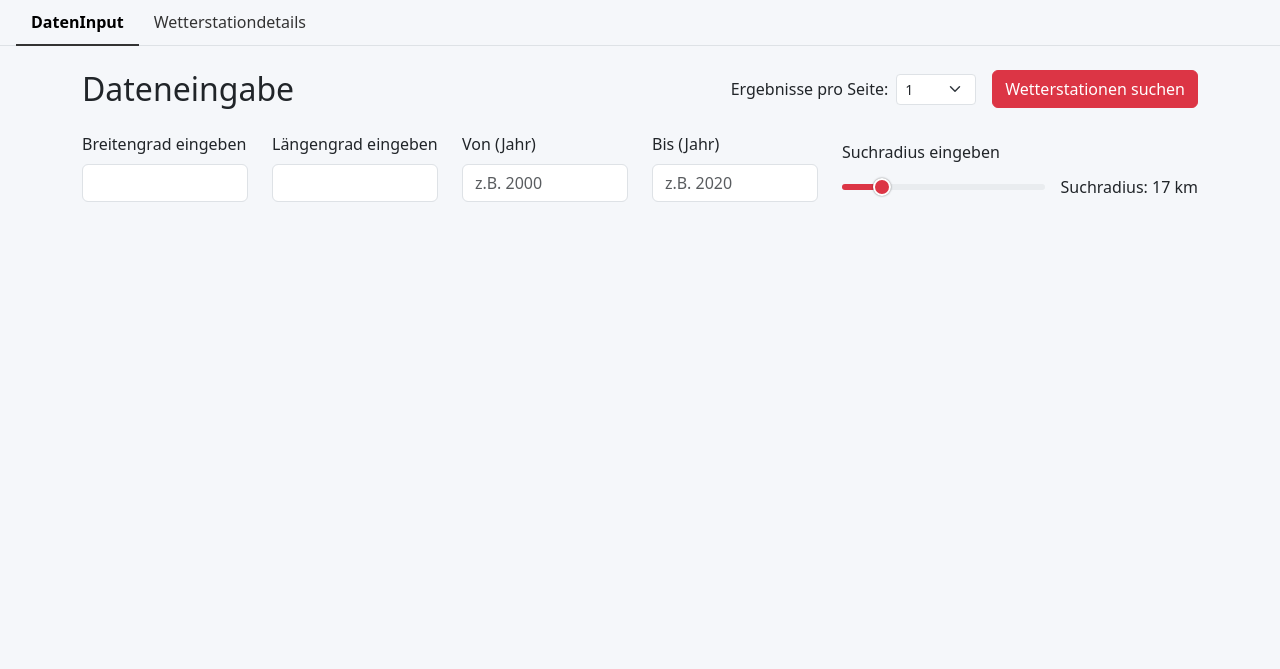
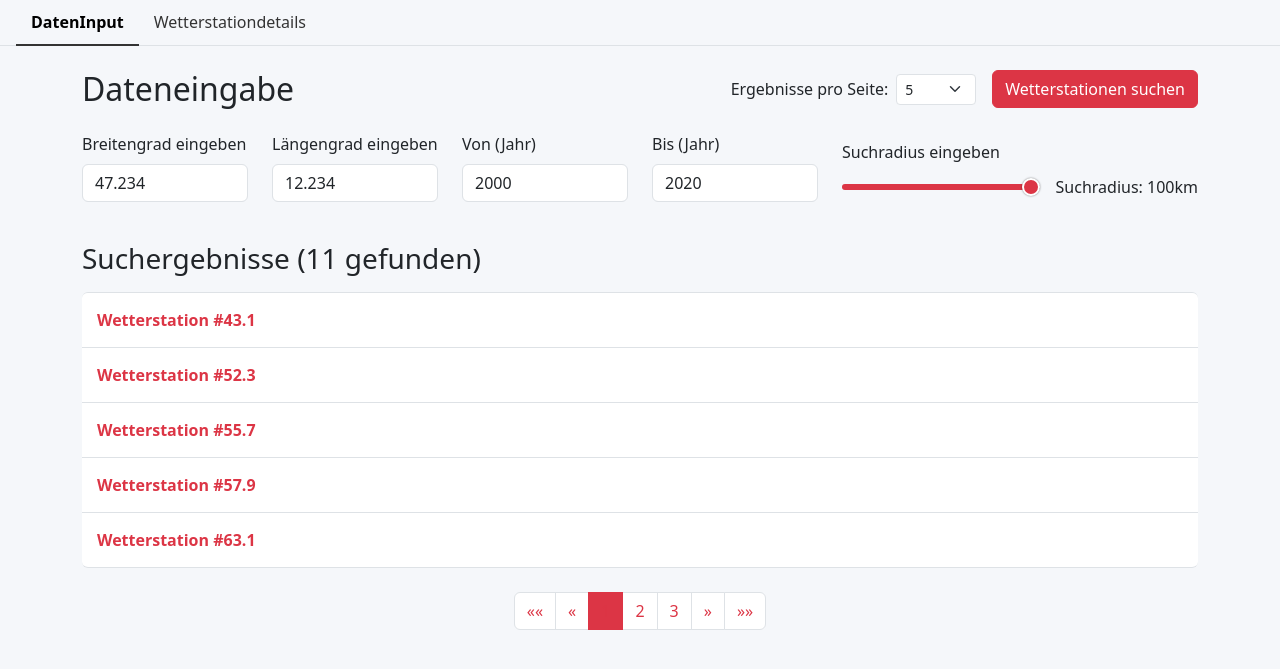
Before and after one commit to silkiqw/abgabe, a Django app: page / in a window 1280 px wide. Shown: the top 669 px of the page. Run offline with Django 5.2, Linux system fonts and the light colour scheme; some libraries are stand-ins or nearby versions.

Commit message:
Update index.html

```diff
--- a/myapp/templates/index.html
+++ b/myapp/templates/index.html
@@ -42,12 +42,18 @@
         .weather-station {
             color: #dc3545;
             font-weight: bold;
+            background: none;
+            border: none;
+            text-align: left;
+            padding: 0;
+            width: 100%;
+            cursor: pointer;
         }
         .search-form-row {
             align-items: flex-end;
         }
         .search-results {
-            display: none;
+            display: block; /* Changed from none to block */
         }
         .radius-input {
             margin-bottom: 0;
@@ -128,9 +134,9 @@
     <!-- Navigation Tabs -->
     <ul class="nav nav-tabs px-3 border-bottom">
         <li class="nav-item">
-            <a class="nav-link {% if request.resolver_match.url_name == 'index' %}active{% endif %}" href="{% url 'index' %}">DatenInput</a>
+            <a class="nav-link active" href="#">DatenInput</a>
         </li>
-        <form action="{% url 'back_data' %}"  method="post">
+        <form action="{% url 'back_data' %}" method="post">
             {% csrf_token %}
         <li class="nav-item">
             <button class="nav-link" type="submit">Wetterstationdetails</button>
@@ -150,10 +156,10 @@
                         <div class="d-flex align-items-center">
                             <label for="maxRecords" class="me-2 mb-0">Ergebnisse pro Seite:</label>
                             <select name="maxRecords" id="maxRecords" class="form-select form-select-sm" style="width: 80px;">
-                                <option value="1" {% if maxRecords == 1 %}selected{% endif %}>1</option>
-                                <option value="2" {% if maxRecords == 2 %}selected{% endif %}>2</option>
-                                <option value="5" {% if maxRecords == 5 %}selected{% endif %}>5</option>
-                                <option value="10" {% if maxRecords == 10 %}selected{% endif %}>10</option>
+                                <option value="1">1</option>
+                                <option value="2">2</option>
+                                <option value="5" selected>5</option>
+                                <option value="10">10</option>
                             </select>
                         </div>
                         <button type="submit" class="btn search-button text-white" id="searchButton">Wetterstationen suchen</button>
@@ -165,19 +171,19 @@
             <div class="row search-form-row mb-4">
                 <div class="col-md-2 mb-3">
                     <label for="lat" class="form-label">Breitengrad eingeben</label>
-                    <input type="number" step="0.0001" name="lat" class="form-control" id="lat" required {% if inputs %} value="{{ inputs.0 }}" {% endif %}>
+                    <input type="number" step="0.0001" name="lat" class="form-control" id="lat" required value="47.234">
                 </div>
                 <div class="col-md-2 mb-3">
                     <label for="lon" class="form-label">Längengrad eingeben</label>
-                    <input type="number" step="0.0001" name="lon" class="form-control" id="lon" required {% if inputs %} value="{{ inputs.1 }}" {% endif %}>
+                    <input type="number" step="0.0001" name="lon" class="form-control" id="lon" required value="12.234">
                 </div>
                 <div class="col-md-2 mb-3">
                     <label for="yearFrom" class="form-label">Von (Jahr)</label>
-                    <input type="number" min="1973" max="2024" class="form-control" name="yearFrom" id="yearFrom" placeholder="z.B. 2000" {% if yearFrom %} value="{{ yearFrom }}" {% endif %} required>
+                    <input type="number" min="1973" max="2024" class="form-control" name="yearFrom" id="yearFrom" placeholder="z.B. 2000" value="2000" required>
                 </div>
                 <div class="col-md-2 mb-3">
                     <label for="yearTo" class="form-label">Bis (Jahr)</label>
-                    <input type="number" min="1973" max="2024" class="form-control" name="yearTo" id="yearTo" placeholder="z.B. 2020" {% if yearTo %} value="{{ yearTo }}" {% endif %} required>
+                    <input type="number" min="1973" max="2024" class="form-control" name="yearTo" id="yearTo" placeholder="z.B. 2020" value="2020" required>
                 </div>
                 <div class="col-md-4 mb-3 radius-input">
                     <label for="searchRadius" class="form-label">Suchradius eingeben</label>
@@ -185,12 +191,12 @@
                         <div class="flex-grow-1 me-3">
                             <div class="custom-range-container">
                                 <div class="custom-range-track"></div>
-                                <div class="custom-range-fill" id="rangeFill" style="width: {% if inputs %}{{ inputs.4 }}{% else %}17{% endif %}%;"></div>
-                                <input type="range" class="custom-range" name="searchRadius" id="searchRadius" min="0" max="100" {% if inputs %} value="{{ inputs.4 }}" {% else %} value="17" {% endif %} oninput="updateValue(this.value)">
+                                <div class="custom-range-fill" id="rangeFill" style="width: 100%;"></div>
+                                <input type="range" class="custom-range" name="searchRadius" id="searchRadius" min="0" max="100" value="100" oninput="updateValue(this.value)">
                             </div>
                         </div>
                         <div class="slider-value">
-                            <span>Suchradius: </span><span name="radiusValue" id="radiusValue">{% if inputs %} {{ inputs.4 }} {% else %} 17 {% endif %}</span>km
+                            <span>Suchradius: </span><span id="radiusValue">100</span>km
                         </div>
                     </div>
                 </div>
@@ -199,80 +205,139 @@
             <!-- Hidden fields for pagination -->
             <input type="hidden" name="dateFrom" id="dateFrom">
             <input type="hidden" name="dateTo" id="dateTo">
+            <input type="hidden" name="page" id="currentPage" value="1">
         </form>
+
         <!-- Search Results -->
-        {% if result2 %}
-            <h3> {{ result2 }} </h3>
-        {% endif %}
-        {% if result %}
-    <h3 class="mb-3">Suchergebnisse ({{ total_results }} gefunden)</h3>
+        <div id="searchResultsContainer" class="search-results">
+            <h3 class="mb-3">Suchergebnisse (11 gefunden)</h3>
             <form action="{% url 'result' %}" method="post">
                 {% csrf_token %}
                 <div>
                     <ul class="list-group" style="list-style-type: none;">
-                {% for res in result %}
                         <li class="list-group-item result-item">
-                    <button class="weather-station" type="submit" name="choice" value="{{ res.0 }}">{{ res.1 }}</button>
+                            <button class="weather-station" type="submit" name="choice" value="43.1">Wetterstation #43.1</button>
                         </li>
-                {% endfor %}
+                        <li class="list-group-item result-item">
+                            <button class="weather-station" type="submit" name="choice" value="52.3">Wetterstation #52.3</button>
+                        </li>
+                        <li class="list-group-item result-item">
+                            <button class="weather-station" type="submit" name="choice" value="55.7">Wetterstation #55.7</button>
+                        </li>
+                        <li class="list-group-item result-item">
+                            <button class="weather-station" type="submit" name="choice" value="57.9">Wetterstation #57.9</button>
+                        </li>
+                        <li class="list-group-item result-item">
+                            <button class="weather-station" type="submit" name="choice" value="63.1">Wetterstation #63.1</button>
+                        </li>
                     </ul>
                 </div>
             </form>
 
             <!-- Pagination -->
-    {% if pages_count > 1 %}
             <div class="d-flex justify-content-center mt-4">
                 <nav aria-label="Suchergebnisse Navigation">
                     <ul class="pagination">
-                {% if current_page > 1 %}
                         <li class="page-item">
-                    <a class="page-link" href="?page=1&maxRecords={{ maxRecords }}&yearFrom={{ yearFrom }}&yearTo={{ yearTo }}&lat={{ inputs.0 }}&lon={{ inputs.1 }}&searchRadius={{ inputs.4 }}" aria-label="Erste">
+                            <a class="page-link" href="#" onclick="changePage(1)" aria-label="Erste">
                                 <span aria-hidden="true">&laquo;&laquo;</span>
                             </a>
                         </li>
                         <li class="page-item">
-                    <a class="page-link" href="?page={{ current_page|add:'-1' }}&maxRecords={{ maxRecords }}&yearFrom={{ yearFrom }}&yearTo={{ yearTo }}&lat={{ inputs.0 }}&lon={{ inputs.1 }}&searchRadius={{ inputs.4 }}" aria-label="Vorherige">
+                            <a class="page-link" href="#" onclick="changePage(Math.max(1, currentPage-1))" aria-label="Vorherige">
                                 <span aria-hidden="true">&laquo;</span>
                             </a>
                         </li>
-                {% endif %}
 
-                {% for i in page_range %}
-                <li class="page-item {% if current_page == i %}active{% endif %}">
-                    <a class="page-link" href="?page={{ i }}&maxRecords={{ maxRecords }}&yearFrom={{ yearFrom }}&yearTo={{ yearTo }}&lat={{ inputs.0 }}&lon={{ inputs.1 }}&searchRadius={{ inputs.4 }}">{{ i }}</a>
+                        <li class="page-item active">
+                            <a class="page-link" href="#" onclick="changePage(1)">1</a>
                         </li>
-                {% endfor %}
+                        <li class="page-item">
+                            <a class="page-link" href="#" onclick="changePage(2)">2</a>
+                        </li>
+                        <li class="page-item">
+                            <a class="page-link" href="#" onclick="changePage(3)">3</a>
+                        </li>
 
-                {% if current_page < pages_count %}
                         <li class="page-item">
-                    <a class="page-link" href="?page={{ current_page|add:'1' }}&maxRecords={{ maxRecords }}&yearFrom={{ yearFrom }}&yearTo={{ yearTo }}&lat={{ inputs.0 }}&lon={{ inputs.1 }}&searchRadius={{ inputs.4 }}" aria-label="Nächste">
+                            <a class="page-link" href="#" onclick="changePage(Math.min(3, currentPage+1))" aria-label="Nächste">
                                 <span aria-hidden="true">&raquo;</span>
                             </a>
                         </li>
                         <li class="page-item">
-                    <a class="page-link" href="?page={{ pages_count }}&maxRecords={{ maxRecords }}&yearFrom={{ yearFrom }}&yearTo={{ yearTo }}&lat={{ inputs.0 }}&lon={{ inputs.1 }}&searchRadius={{ inputs.4 }}" aria-label="Letzte">
+                            <a class="page-link" href="#" onclick="changePage(3)" aria-label="Letzte">
                                 <span aria-hidden="true">&raquo;&raquo;</span>
                             </a>
                         </li>
-                {% endif %}
                     </ul>
                 </nav>
             </div>
-    {% endif %}
-
-{% elif message %}
-    <h3 class="mb-3">Suchergebnisse</h3>
-    <div class="alert alert-info">
-        {{ message }}
         </div>
-{% endif %}
     </div>
     </div>
 
     <script>
+        let currentPage = 1;
+
         function updateValue(val) {
             document.getElementById("radiusValue").textContent = val;
             document.getElementById("rangeFill").style.width = val + '%';
+        }
+
+        function changePage(page) {
+            currentPage = page;
+            document.getElementById("currentPage").value = page;
+
+            // Submit the form when changing page
+            // For demo purposes, we'll just simulate different results
+            if (page === 1) {
+                updateResultsList([
+                    { id: "43.1", name: "Wetterstation #43.1" },
+                    { id: "52.3", name: "Wetterstation #52.3" },
+                    { id: "55.7", name: "Wetterstation #55.7" },
+                    { id: "57.9", name: "Wetterstation #57.9" },
+                    { id: "63.1", name: "Wetterstation #63.1" }
+                ]);
+            } else if (page === 2) {
+                updateResultsList([
+                    { id: "71.8", name: "Wetterstation #71.8" },
+                    { id: "77.8", name: "Wetterstation #77.8" },
+                    { id: "85.3", name: "Wetterstation #85.3" },
+                    { id: "91.6", name: "Wetterstation #91.6" },
+                    { id: "92.5", name: "Wetterstation #92.5" }
+                ]);
+            } else if (page === 3) {
+                updateResultsList([
+                    { id: "96.3", name: "Wetterstation #96.3" },
+                    { id: "96.8", name: "Wetterstation #96.8" }
+                ]);
+            }
+
+            // Update the active page in pagination
+            const paginationItems = document.querySelectorAll('.pagination .page-item');
+            paginationItems.forEach(item => {
+                item.classList.remove('active');
+                const link = item.querySelector('.page-link');
+                if (link && link.textContent == page) {
+                    item.classList.add('active');
+                }
+            });
+
+            return false; // Prevent default behavior
+        }
+
+        function updateResultsList(results) {
+            const listContainer = document.querySelector('.list-group');
+            listContainer.innerHTML = '';
+
+            results.forEach(result => {
+                const listItem = document.createElement('li');
+                listItem.className = 'list-group-item result-item';
+                listItem.innerHTML = `
+                    <button class="weather-station" type="submit" name="choice" value="${result.id}">${result.name}</button>
+                `;
+                listContainer.appendChild(listItem);
+            });
         }
     </script>
     <script src="https://cdnjs.cloudflare.com/ajax/libs/bootstrap/5.3.0/js/bootstrap.bundle.min.js"></script>
@@ -387,17 +452,6 @@
             if (form) {
                 form.addEventListener('submit', validateForm);
             }
-
-            // Max Records auf 10 beschränken
-            const maxRecordsSelect = document.getElementById('maxRecords');
-            if (maxRecordsSelect && maxRecordsSelect.options.length > 0) {
-                // Entferne alle Optionen mit Werten größer als 10
-                for (let i = maxRecordsSelect.options.length - 1; i >= 0; i--) {
-                    if (parseInt(maxRecordsSelect.options[i].value) > 10) {
-                        maxRecordsSelect.remove(i);
-                    }
-                }
-            }
         });
     </script>
 
```
Lines whose indentation alone changed are shown as unchanged.
